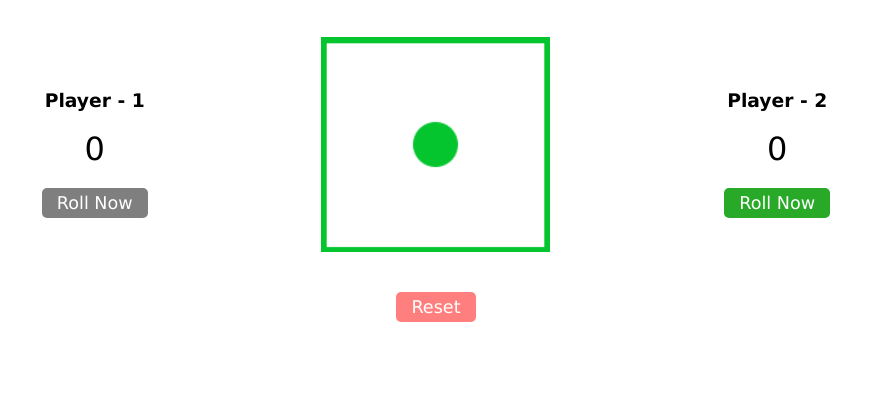
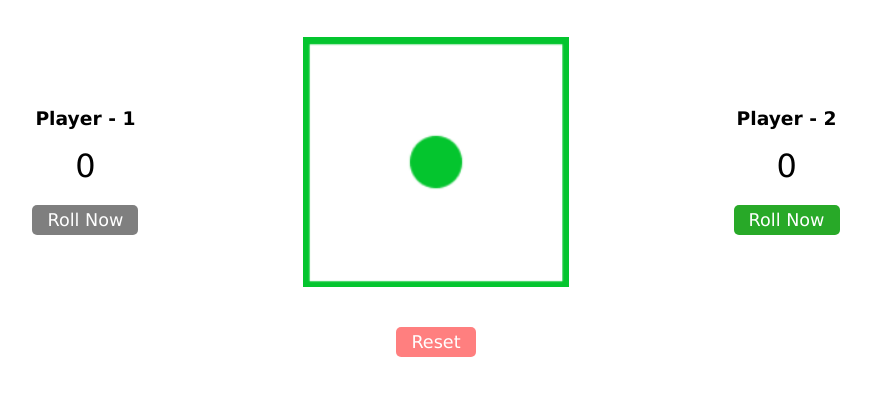
Before and after one commit to muthukumar24/Dice-Game-Project, a plain HTML site: page index.html in a window 1280 px wide. Shown: the part 142-538 px from the top of the page, without its empty margins (204-1075 px from the left). Drawn offline with Linux system fonts and the light colour scheme.

Commit message:
first commit

```diff
--- a/css/style.css
+++ b/css/style.css
@@ -73,7 +73,8 @@
 
     .dice > img
     {
-        height: 75%;
+        width: 100%;
+        height: 250px;
     }
 
     .result-area
```
